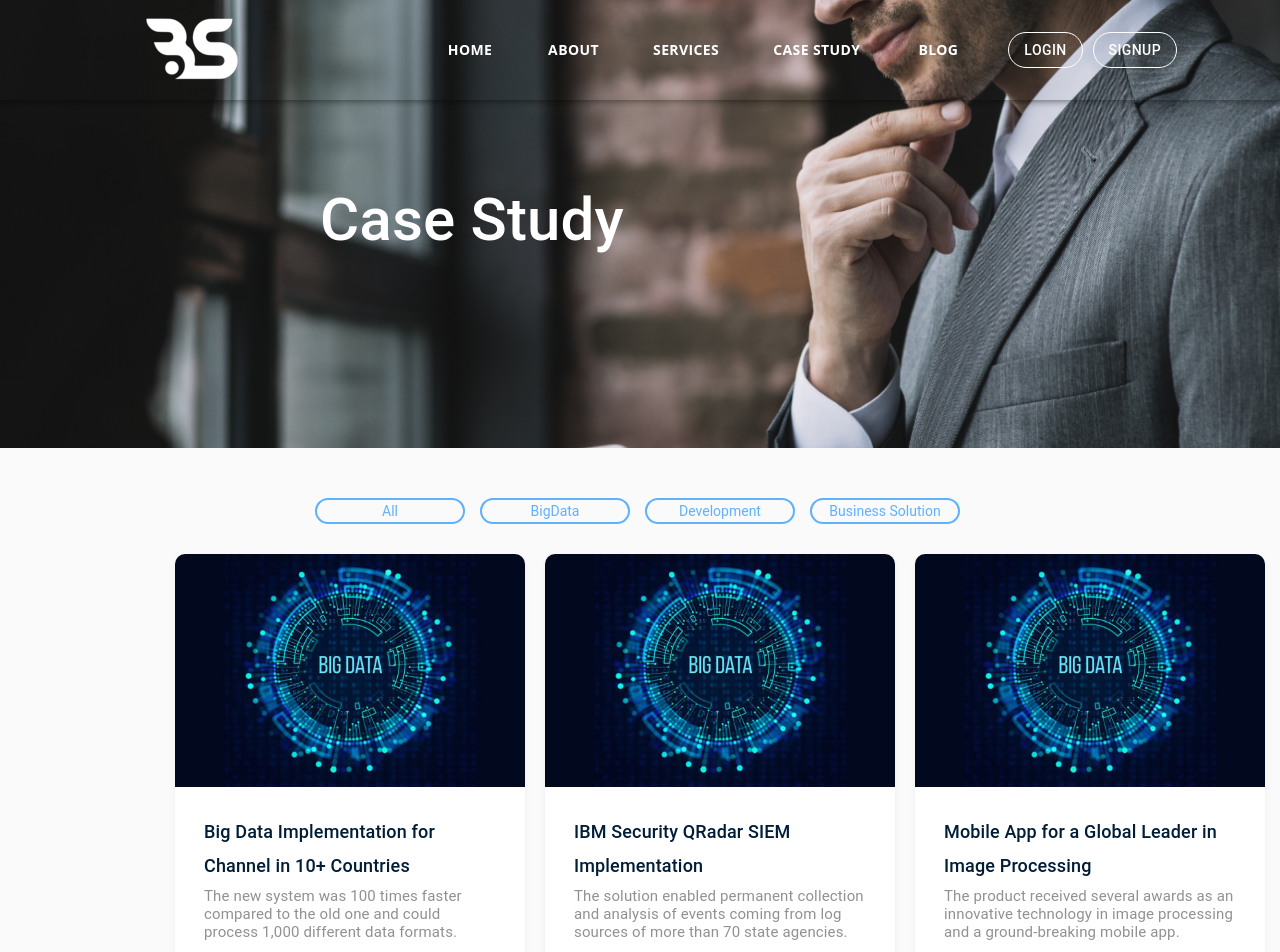
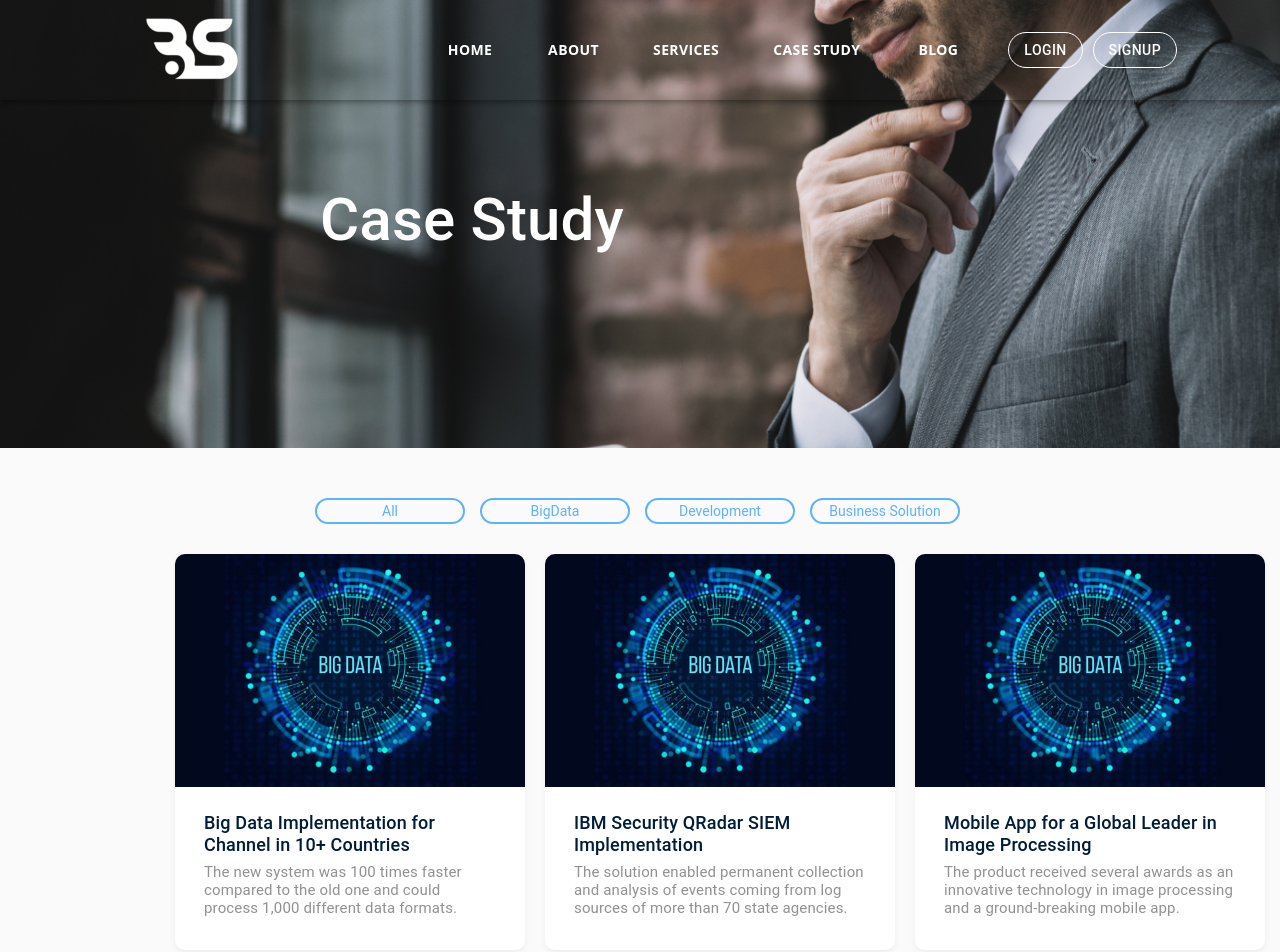
Before and after one commit to talhasiddiquie/Profy, a React (Create React App) app: page /casestudy in a window 1280 px wide. Shown: the top 952 px of the page. Built offline with nearby package versions, Linux system fonts and the light colour scheme.

Commit message:
Final build

```diff
--- a/src/Pages/Home/CaseStudyInnerPage/CaseStudyInnerPage.js
+++ b/src/Pages/Home/CaseStudyInnerPage/CaseStudyInnerPage.js
@@ -131,9 +131,9 @@ const CaseStudyInnerPage = () => {
              <h5 className={classes.spanDiv}>
             {type.name}
              </h5>
-             <h3>
-             <a className={classes.headingSet} >{type.desc}</a>
-             </h3>
+
+             <h3 className={classes.headingSet} >{type.desc}</h3>
+
              </div>
           </div>
         </Card>
--- a/src/Pages/Home/Login.js
+++ b/src/Pages/Home/Login.js
@@ -93,6 +93,7 @@ const Login = () => {
             id="outlined-basic"
             label="Email"
             variant="outlined"
+            InputLabelProps={ { shrink: true } }
             value={email}
             placeholder="Email"
             onChange={(e) => setEmail(e.target.value)}
@@ -103,6 +104,7 @@ const Login = () => {
             label="Password"
             type="password"
             variant="outlined"
+            InputLabelProps={ { shrink: true } }
             placeholder="Password"
             value={password}
             onChange={(e) => setPassword(e.target.value)}
--- a/src/Pages/Home/Signup.js
+++ b/src/Pages/Home/Signup.js
@@ -108,6 +108,7 @@ const Signup = () => {
             label="Email"
             variant="outlined"
             value={email}
+            InputLabelProps={ { shrink: true } }
             placeholder="Email"
             onChange={(e) => setEmail(e.target.value)}
           />
@@ -117,6 +118,7 @@ const Signup = () => {
             label="Password"
             type="password"
             variant="outlined"
+            InputLabelProps={ { shrink: true } }
             placeholder="Password"
             value={password}
             onChange={(e) => setPassword(e.target.value)}
```
